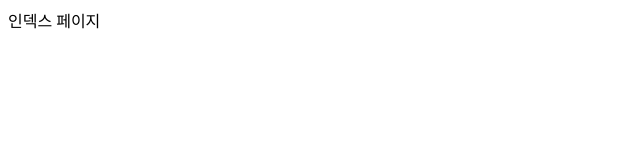
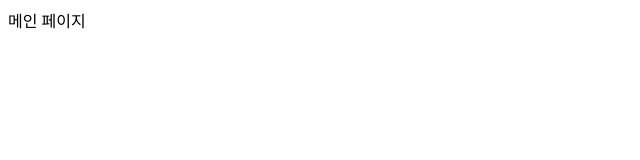
Before and after one commit to mungyun/globalnomad, a Next.js app: page / in a window 1280 px wide. Shown: the top 160 px of the page, without its empty margins (0-640 px from the left). Built offline with nearby package versions, Linux system fonts and the light colour scheme.

Commit message:
Feat: dev브랜치 생성

```diff
--- a/src/app/page.tsx
+++ b/src/app/page.tsx
@@ -1,3 +1,3 @@
 export default function Home() {
-  return <div>인덱스 페이지</div>;
+  return <div>메인 페이지</div>;
 }
```
